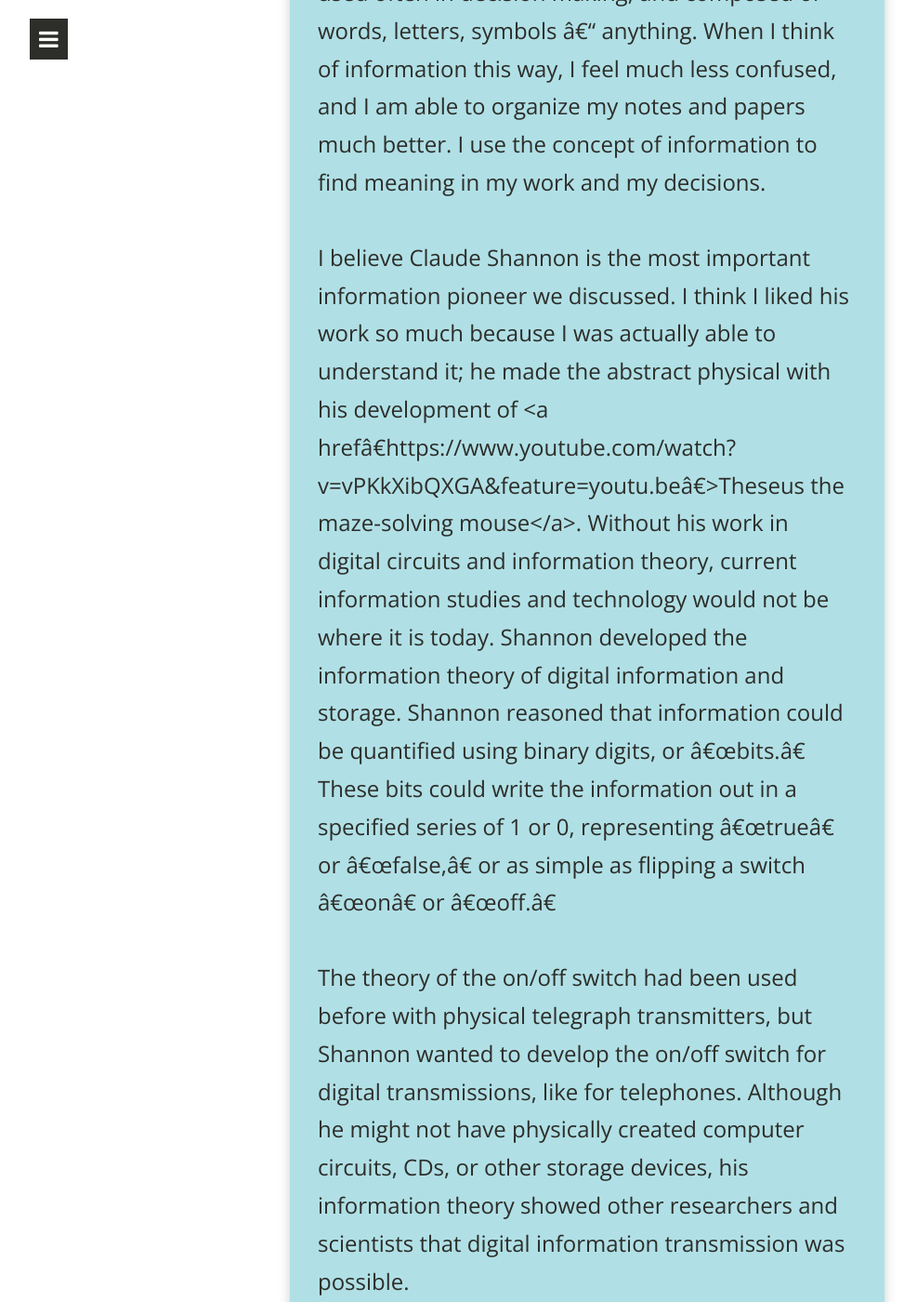
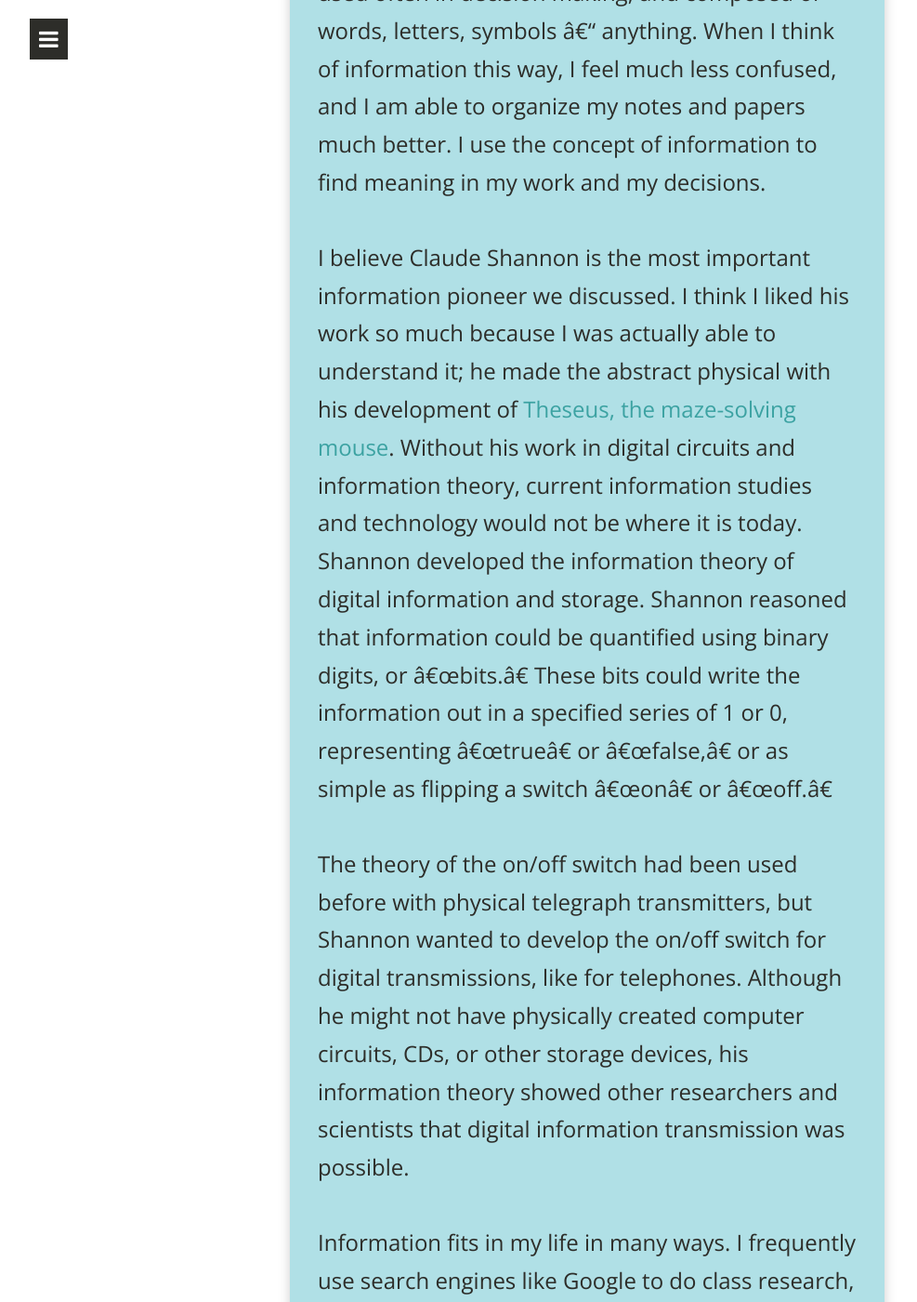
Before and after one commit to rcmetcalf/rcmetcalf.github.io, a Jekyll site: the page built from _posts/2015-09-03-module-1-report.md, in a window 1280 px wide and 1400 px high, scrolled down 2977 px. Shown: the whole window at 93% size, without its empty margins (8-995 px from the left). Built offline with Jekyll 4.4.1, drawn with Linux system fonts in a browser that asks for light colours; nearby versions of some CDN libraries; Markdown is read by kramdown in place of the engine named in the settings; comment, search, counter and statistics services are not loaded.

Commit message:
Update 2015-09-03-module-1-report.md

```diff
--- a/_posts/2015-09-03-module-1-report.md
+++ b/_posts/2015-09-03-module-1-report.md
@@ -23,7 +23,7 @@ I took INLS 161, Tools for Information Literacy, this summer. During that class,
 The concept of information still confuses me. I'll be honest. I have trouble grasping abstract concepts, and I think information can be very abstract, or at least what we have been talking about so far. I have said previously that information can be many different things, and I think that is part of my issue with understanding. But even though I might not understand every aspect of information, I do know that the concept of information affects me. I think of information as a meaningful message, used often in decision making, and composed of words, letters, symbols -- anything. When I think of information this way, I feel much less confused, and I am able to organize my notes and papers much better. I use the concept of information to find meaning in my work and my decisions.
 
 I believe Claude Shannon is the most important information pioneer we discussed. I think I liked his work so much because I was actually able to understand it; he made the abstract physical with his development of
-<a href"https://www.youtube.com/watch?v=vPKkXibQXGA&feature=youtu.be">Theseus the maze-solving mouse</a>. Without his work in digital circuits and information theory, current information studies and technology would not be where it is today. Shannon developed the information theory of digital information and storage. Shannon reasoned that information could be quantified using binary digits, or "bits." These bits could write the information out in a specified series of 1 or 0, representing "true" or "false," or as simple as flipping a switch "on" or "off."
+<a href="https://www.youtube.com/watch?v=vPKkXibQXGA&feature=youtu.be">Theseus, the maze-solving mouse</a>. Without his work in digital circuits and information theory, current information studies and technology would not be where it is today. Shannon developed the information theory of digital information and storage. Shannon reasoned that information could be quantified using binary digits, or "bits." These bits could write the information out in a specified series of 1 or 0, representing "true" or "false," or as simple as flipping a switch "on" or "off."
 
 The theory of the on/off switch had been used before with physical telegraph transmitters, but Shannon wanted to develop the on/off switch for digital transmissions, like for telephones. Although he might not have physically created computer circuits, CDs, or other storage devices, his information theory showed other researchers and scientists that digital information transmission was possible.
 
```
